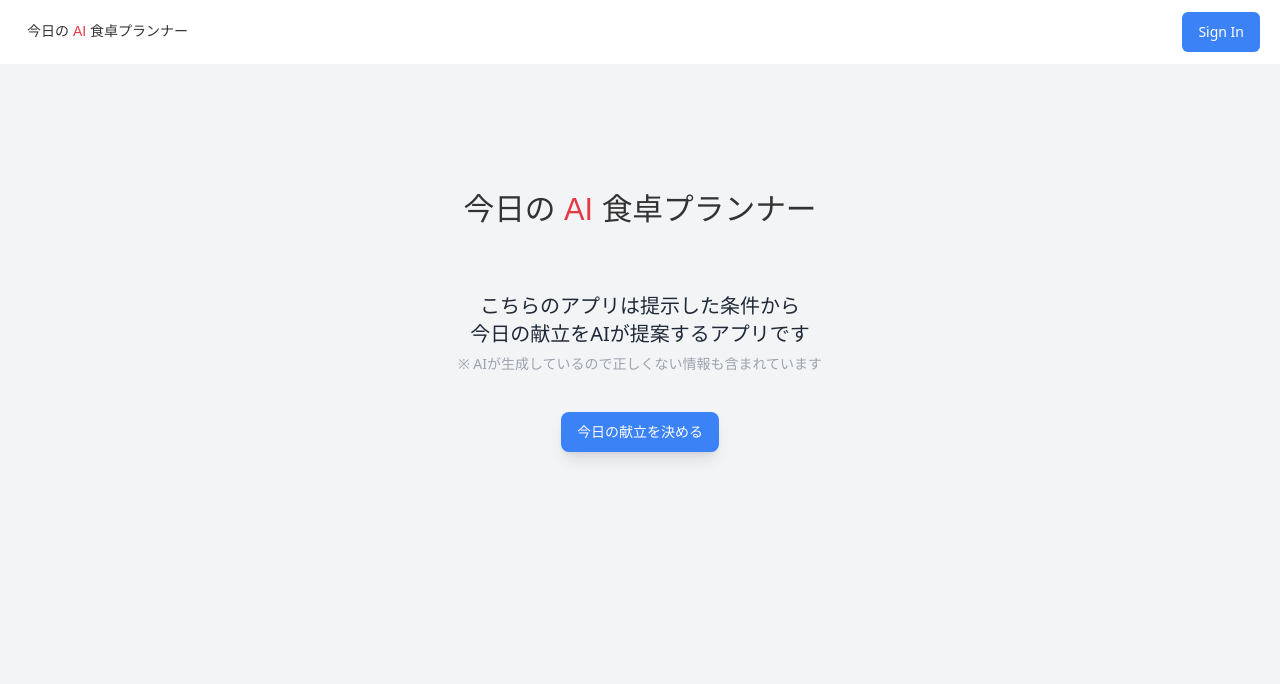
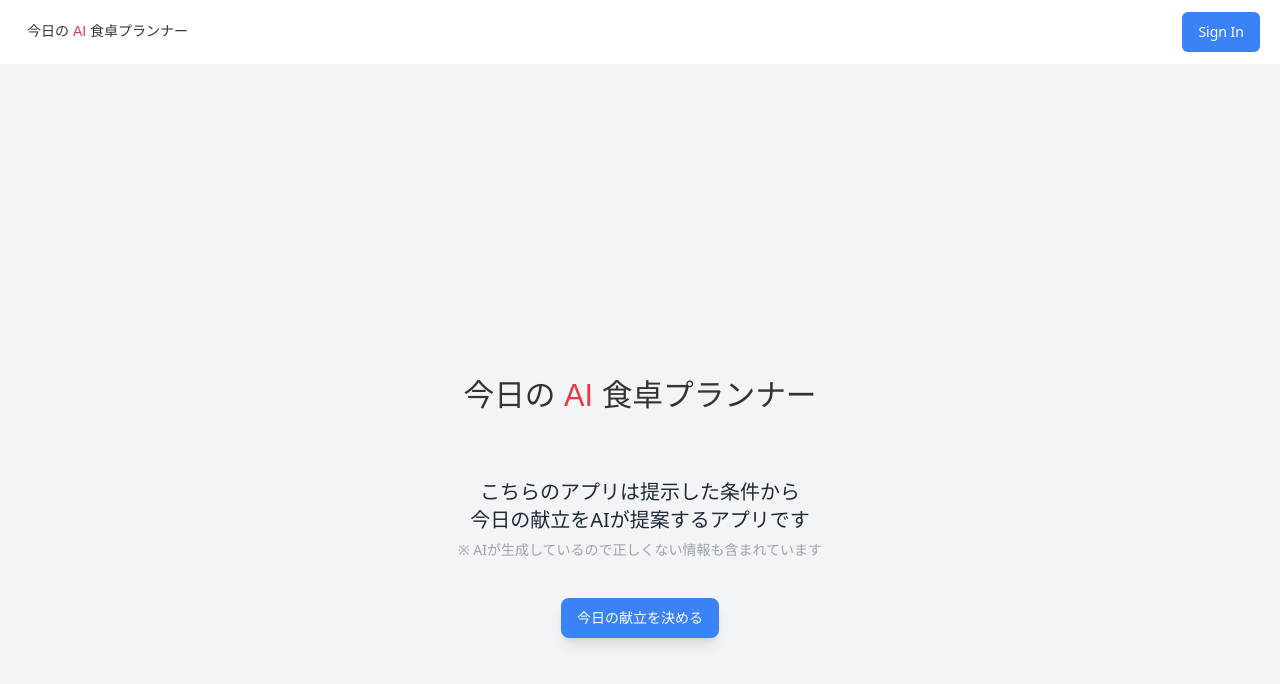
Before and after one commit to ykarmr/ai-recipe-planner, a React (Vite) app: page / in a window 1280 px wide. Shown: the top 684 px of the page. Built offline with nearby package versions, Linux system fonts and the light colour scheme; no server answers.

Commit message:
デザインの修正

```diff
--- a/src/components/custom/BaseLayout.tsx
+++ b/src/components/custom/BaseLayout.tsx
@@ -6,7 +6,9 @@ export function BaseLayout({ children }: { children: ReactNode }) {
   return (
     <AuthContextProvider>
       <Header />
-      {children}
+      <main className="flex flex-col items-center justify-center min-h-screen bg-gray-100">
+        {children}
+      </main>
     </AuthContextProvider>
   );
 }
--- a/src/pages/not-found/index.tsx
+++ b/src/pages/not-found/index.tsx
@@ -1,10 +1,7 @@
 export function NotFound() {
   return (
-    <div className="flex flex-col items-center justify-center min-h-screen bg-gray-100">
     <div className="bg-white p-8 rounded-lg shadow-lg sm:px-10 md:px-32 lg:px-56 xl:px-72 text-center">
-        <h1 className="text-3xl font-bold text-gray-800 mb-4">
-          404 - Not Found
-        </h1>
+      <h1 className="text-3xl font-bold text-gray-800 mb-4">404 - Not Found</h1>
       <p className="text-lg text-gray-700">こちらのページは存在しないです</p>
       <div className="mt-6">
         <a href="/" className="text-blue-500 hover:underline">
@@ -12,6 +9,5 @@ export function NotFound() {
         </a>
       </div>
     </div>
-    </div>
   );
 }
--- a/src/pages/not-login/index.tsx
+++ b/src/pages/not-login/index.tsx
@@ -1,11 +1,7 @@
 export function NotLogin() {
   return (
-    <div className="flex flex-col items-center justify-center min-h-screen bg-gray-100">
-      <div className="bg-white p-8 rounded-lg shadow-lg sm:px-10 md:px-32 lg:px-56 xl:px-72">
-        <p className="text-center text-xl text-gray-700">
-          ログインしてください
-        </p>
-      </div>
+    <div className="bg-white p-8 rounded-lg shadow-lg sm:px-10 md:px-32 lg:px-56 xl:px-72">
+      <p className="text-center text-xl text-gray-700">ログインしてください</p>
     </div>
   );
 }
--- a/src/pages/plan-detail/[id]/index.tsx
+++ b/src/pages/plan-detail/[id]/index.tsx
@@ -34,7 +34,7 @@ export function PlanDetail() {
   }, [navigate, params.id]);
 
   return (
-    <div className="sm:px-10 md:px-32 lg:px-56 xl:px-72 px-5 mt-1 p-8 bg-gray-100 min-h-screen">
+    <div className="sm:px-10 md:px-32 lg:px-56 xl:px-72 px-5 mt-1 p-8">
       {aiRecipe && (
         <>
           <h2 className="font-bold text-3xl mb-4 text-center text-gray-800">
--- a/src/pages/plan-recipe/index.tsx
+++ b/src/pages/plan-recipe/index.tsx
@@ -139,7 +139,7 @@ export function PlanRecipe() {
   };
 
   return (
-    <div className="flex items-center justify-center bg-gray-100 min-h-screen py-10">
+    <div className="flex items-center justify-center p-10">
       <div className="bg-white p-8 rounded-lg shadow-lg w-full max-w-3xl">
         <h2 className="font-bold text-3xl mb-4 text-center text-gray-800">
           献立を提案！！
--- a/src/pages/root-page.tsx
+++ b/src/pages/root-page.tsx
@@ -3,7 +3,7 @@ import { Link } from "react-router-dom";
 
 export function RootPage() {
   return (
-    <div className="flex flex-col items-center gap-9 bg-gray-100 min-h-screen py-10">
+    <div className="flex flex-col items-center gap-9 py-10">
       <h1 className="mt-16">
         <img src="/logo.svg" alt="Logo" className="w-96 mx-auto" />
       </h1>
```
Lines whose indentation alone changed are shown as unchanged.
